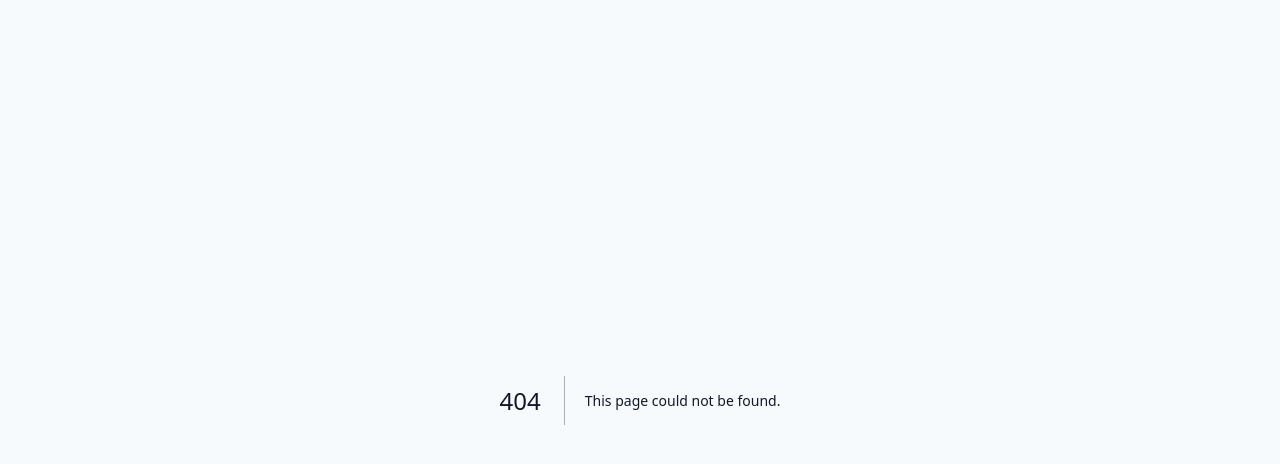
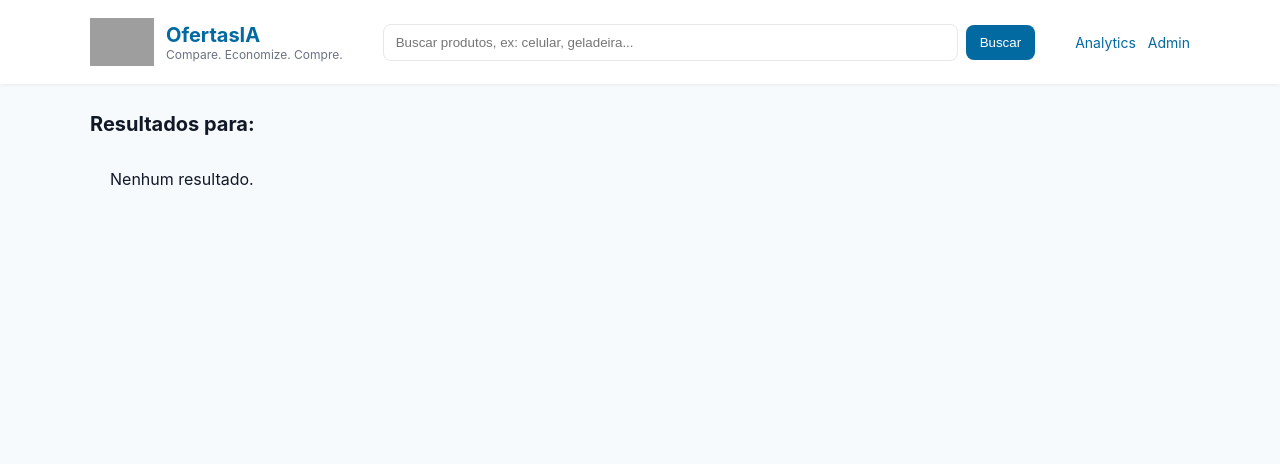
Before and after one commit to zakkarias1701/upgraded-fiesta, a Next.js app: page /search in a window 1280 px wide. Before the commit this address had no page. Shown: the top 464 px of the page. Built offline with nearby package versions, Linux system fonts and the light colour scheme; grey boxes are pictures that could not be loaded.

Commit message:
Create page.js

```diff
--- /dev/null
+++ b/app/search/page.js
@@ -0,0 +1,28 @@
+import Header from '../components/Header'
+import ProductCard from '../components/ProductCard'
+
+export default async function SearchPage({ searchParams }) {
+  const q = searchParams.q || ''
+  let produtos = []
+  if (q) {
+    try {
+      const res = await fetch(`${process.env.NEXT_PUBLIC_BASE_URL || ''}/api/aggregate_search?q=${encodeURIComponent(q)}`, { cache: 'no-store' })
+      const data = await res.json()
+      produtos = data.produtos || []
+    } catch (e) {
+      produtos = []
+    }
+  }
+
+  return (
+    <div>
+      <Header />
+      <main style={{maxWidth:1100, margin:'28px auto', padding:'0 16px'}}>
+        <h1 style={{fontSize:20}}>Resultados para: <span style={{color:'var(--brand)'}}>{q}</span></h1>
+        <div style={{marginTop:12, display:'grid', gridTemplateColumns:'repeat(auto-fill,minmax(260px,1fr))', gap:18}}>
+          {produtos.length === 0 ? <div style={{padding:20}}>Nenhum resultado.</div> : produtos.map(p => <ProductCard key={p.id} p={p} />)}
+        </div>
+      </main>
+    </div>
+  )
+}
```
